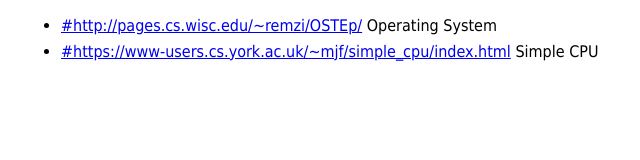
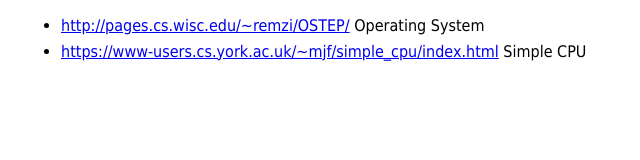
Before and after one commit to checkraiser/mywiki, a plain HTML site: page Learning OS.html in a window 1280 px wide. Shown: the whole page, without its empty margins (11-651 px from the left). Drawn offline with Linux system fonts and the light colour scheme.

Commit message:
Fix links

```diff
--- a/Learning OS.html
+++ b/Learning OS.html
@@ -9,10 +9,10 @@
 
 <ul>
 <li>
-<a href="#http:&#47;&#47;pages.cs.wisc.edu&#47;~remzi&#47;OSTEp&#47;">#http://pages.cs.wisc.edu/~remzi/OSTEp/</a> Operating System
+<a href="http:&#47;&#47;pages.cs.wisc.edu&#47;~remzi&#47;OSTEP&#47;">http://pages.cs.wisc.edu/~remzi/OSTEP/</a> Operating System
 
 <li>
-<a href="#https:&#47;&#47;www-users.cs.york.ac.uk&#47;~mjf&#47;simple_cpu&#47;index.html">#https://www-users.cs.york.ac.uk/~mjf/simple_cpu/index.html</a> Simple CPU
+<a href="https:&#47;&#47;www-users.cs.york.ac.uk&#47;~mjf&#47;simple_cpu&#47;index.html">https://www-users.cs.york.ac.uk/~mjf/simple_cpu/index.html</a> Simple CPU
 
 </ul>
 
```
